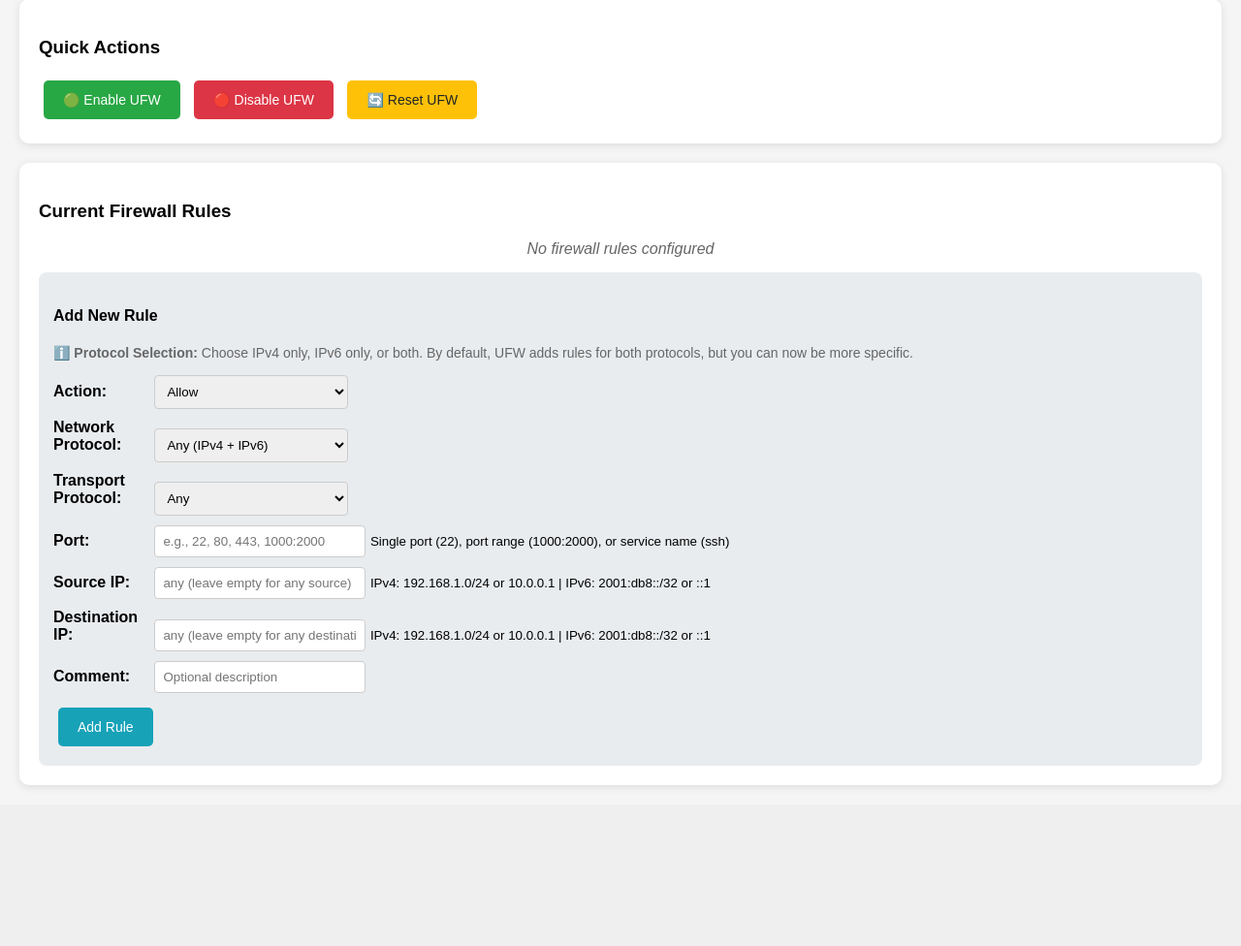
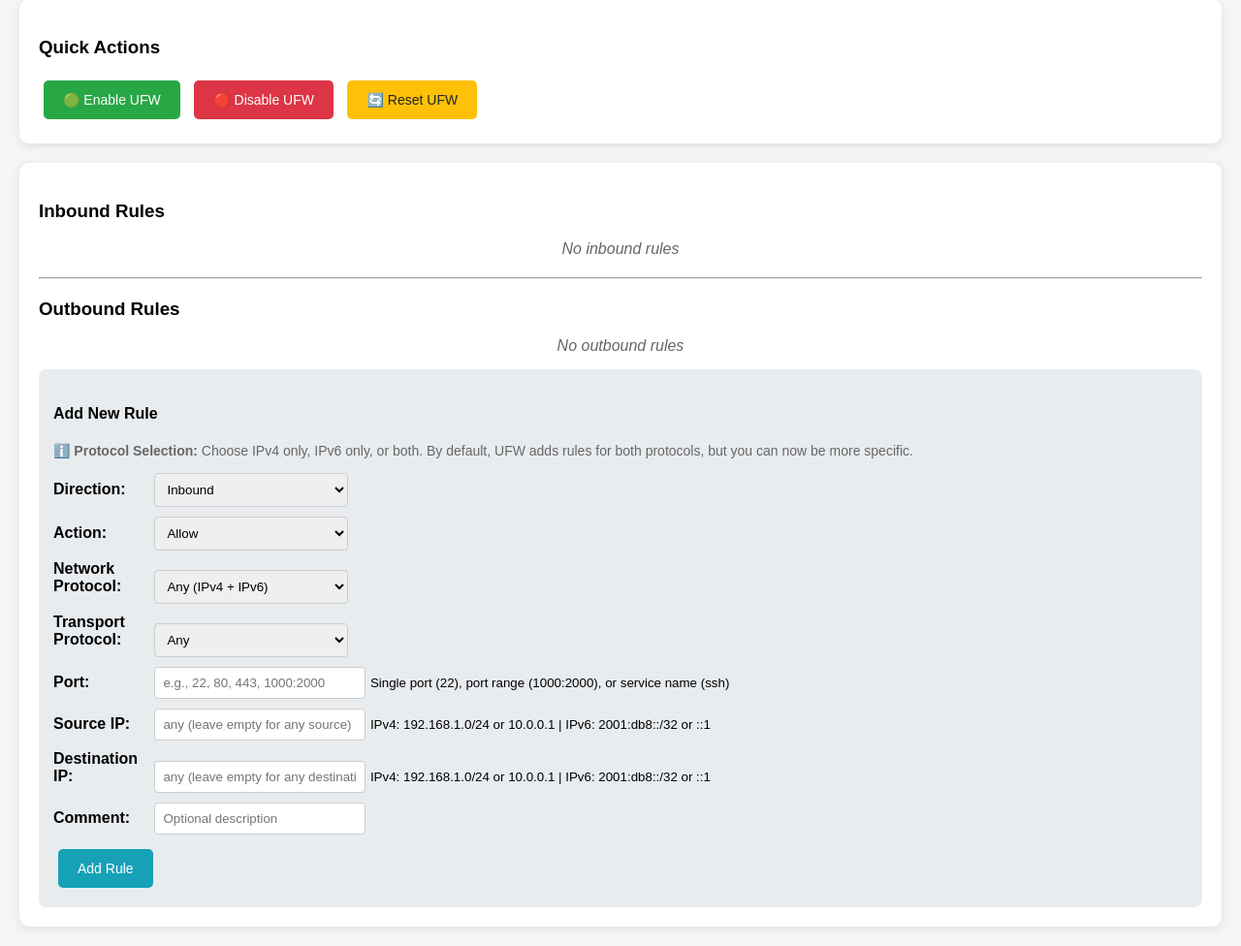
Before and after one commit to LokoMoloko98/ufw-web-manager, a Flask app: template templates/dashboard.html in a window 1280 px wide. Shown: the part 300-1276 px from the top of the page at 97% size. Before the commit the page ends 1110 px from the top, so only its background shows below. Run offline with Flask 3, Linux system fonts and the light colour scheme; the template is opened without the code that fills it, so the values that code supplies are empty.

Commit message:
Enhance README and application: Update features for comprehensive rule creation, improve installation instructions, and separate inbound/outbound rules in the dashboard.

```diff
--- a/app.py
+++ b/app.py
@@ -35,12 +35,22 @@
     def run_command(command_list):
         """Execute UFW command safely by passing a list of arguments"""
         try:
-            result = subprocess.run(
-                command_list,
-                capture_output=True,
-                text=True,
-                timeout=10
-            )
+            # Allow backwards compatibility: accept either list (preferred) or string (shell pipeline)
+            if isinstance(command_list, str):
+                result = subprocess.run(
+                    command_list,
+                    capture_output=True,
+                    text=True,
+                    timeout=10,
+                    shell=True
+                )
+            else:
+                result = subprocess.run(
+                    command_list,
+                    capture_output=True,
+                    text=True,
+                    timeout=10
+                )
             return {
                 'success': result.returncode == 0,
                 'output': result.stdout.strip(),
@@ -53,44 +63,61 @@
 
     @staticmethod
     def get_status():
-        """Get UFW status and rules"""
-        result = UFWManager.run_command(['sudo', 'ufw', 'status', 'verbose'])
+        """Get UFW status and rules, separated by direction"""
+        result = UFWManager.run_command(['sudo', 'ufw', 'status', 'numbered'])
         if not result['success']:
-            return {'active': False, 'rules': [], 'numbered_rules': [], 'error': result['error']}
+            return {
+                'active': False,
+                'inbound_rules': [],
+                'outbound_rules': [],
+                'numbered_rules': [],
+                'error': result['error']
+            }
 
         output = result['output']
         active = 'Status: active' in output
 
-        rules = []
+        inbound_rules = []
+        outbound_rules = []
+
         lines = output.split('\n')
         for line in lines:
-            if '->' in line or 'ALLOW' in line or 'DENY' in line:
-                rules.append(line.strip())
+            line = line.strip()
+            if not line.startswith('['):
+                continue
 
-        # Also get numbered rules for deletion
-        numbered_result = UFWManager.run_command(['sudo', 'ufw', 'status', 'numbered'])
-        numbered_rules = []
-        if numbered_result['success']:
-            numbered_lines = numbered_result['output'].split('\n')
-            for line in numbered_lines:
-                # Look for lines that start with [ followed by a number
-                line = line.strip()
-                if line.startswith('[') and ']' in line:
-                    # Extract rule number and rule text
-                    match = re.match(r'\[\s*(\d+)\s*\]\s*(.*)', line)
-                    if match:
-                        rule_number = match.group(1)
-                        rule_text = match.group(2).strip()
-                        if rule_text:  # Only add non-empty rules
-                            numbered_rules.append({
-                                'number': rule_number,
-                                'rule': rule_text
-                            })
+            match = re.match(r'\[\s*(\d+)\s*\]\s*(.*)', line)
+            if not match:
+                continue
+
+            rule_number = match.group(1)
+            rule_text = match.group(2).strip()
+
+            if not rule_text:
+                continue
+
+            rule_data = {'number': rule_number, 'rule': rule_text}
+
+            # Determine direction based on rule text
+            # A more robust check for outbound rules
+            if 'ALLOW OUT' in rule_text or 'DENY OUT' in rule_text or 'REJECT OUT' in rule_text:
+                outbound_rules.append(rule_data)
+            else:
+                inbound_rules.append(rule_data)
+
+
+        # Create a unified numbered_rules list (legacy compatibility & delete operations) sorted by rule number
+        combined = inbound_rules + outbound_rules
+        try:
+            combined_sorted = sorted(combined, key=lambda r: int(r['number']))
+        except Exception:
+            combined_sorted = combined  # Fallback if unexpected format
 
         return {
             'active': active,
-            'rules': rules,
-            'numbered_rules': numbered_rules,
+            'inbound_rules': inbound_rules,
+            'outbound_rules': outbound_rules,
+            'numbered_rules': combined_sorted,
             'error': None
         }
 
@@ -105,9 +132,12 @@
         return UFWManager.run_command(['sudo', 'ufw', 'disable'])
 
     @staticmethod
-    def add_rule(action, net_protocol, transport_protocol, port, source_ip='any', dest_ip='any', comment=None):
-        """Add a comprehensive UFW rule with full from/to syntax"""
+    def add_rule(direction, action, net_protocol, transport_protocol, port, source_ip='any', dest_ip='any', comment=None):
+        """Add a comprehensive UFW rule with direction and full from/to syntax"""
         # Validate input
+        if direction not in ['in', 'out']:
+            return {'success': False, 'error': 'Invalid direction'}
+
         if action not in ['allow', 'deny']:
             return {'success': False, 'error': 'Invalid action'}
 
@@ -121,20 +151,19 @@
         if not re.match(r'^[a-zA-Z0-9\:_-]+$', port):
             return {'success': False, 'error': 'Invalid port format'}
 
-        # Build UFW command using from/to syntax
+        # Build UFW command: order must be `ufw <action> [out]` (ufw syntax expects action first)
         command_parts = ['sudo', 'ufw', action]
 
-        # Build UFW command using ALWAYS the full from/to syntax
-        command_parts = ['sudo', 'ufw', action]
+        # Add direction (ONLY for outbound; inbound is default)
+        if direction == 'out':
+            command_parts.append('out')
 
         # Handle source - always specify from
         if source_ip == 'any':
             if net_protocol == 'ipv6':
-                source = '::/0'  # IPv6 equivalent of 0.0.0.0/0
-            elif net_protocol == 'ipv4':
-                source = '0.0.0.0/0'  # IPv4 any
-            else:  # any protocol
-                source = '0.0.0.0/0'  # Default to IPv4 any
+                source = '::/0'
+            else:
+                source = '0.0.0.0/0'
         else:
             source = source_ip
 
@@ -156,8 +185,9 @@
 
         # Add comment if provided
         if comment:
+            direction_comment = " (Outbound)" if direction == 'out' else " (Inbound)"
             proto_comment = f" ({net_protocol.upper()}" + (f"/{transport_protocol.upper()}" if transport_protocol != 'any' else "") + ")"
-            comment_text = f"{comment}{proto_comment}"
+            comment_text = f"{comment}{direction_comment}{proto_comment}"
             command_parts.extend(['comment', comment_text])
 
         # Debug: Print the command being executed
@@ -177,11 +207,11 @@
 
             # First check if the rule exists by getting current status
             status = UFWManager.get_status()
-            if not status['numbered_rules']:
+            if not status.get('numbered_rules'):
                 return {'success': False, 'error': 'No rules to delete'}
 
             # Find the rule to confirm its existence
-            rule_exists = any(r['number'] == str(rule_num) for r in status['numbered_rules'])
+            rule_exists = any(r.get('number') == str(rule_num) for r in status.get('numbered_rules', []))
             if not rule_exists:
                 return {'success': False, 'error': f'Rule {rule_num} not found'}
 
@@ -212,11 +242,12 @@
     @staticmethod
     def reset():
         """Reset UFW to defaults"""
-        return UFWManager.run_command('sudo ufw --force reset')
+        return UFWManager.run_command(['sudo', 'ufw', '--force', 'reset'])
 
     @staticmethod
     def get_logs():
         """Get UFW logs"""
+        # Use shell pipeline via string for grep + tail (run_command handles string with shell=True)
         result = UFWManager.run_command('sudo grep UFW /var/log/syslog | tail -50')
         if result['success']:
             return result['output'].split('\n')
@@ -307,6 +338,7 @@
 def api_add_rule():
     """API endpoint to add a comprehensive rule"""
     data = request.json
+    direction = data.get('direction', 'in')
     action = data.get('action')
     net_protocol = data.get('net_protocol', 'any')
     transport_protocol = data.get('transport_protocol', 'any')
@@ -319,6 +351,7 @@
         return jsonify({'success': False, 'error': 'Action and port are required'})
 
     result = UFWManager.add_rule(
+        direction=direction,
         action=action,
         net_protocol=net_protocol,
         transport_protocol=transport_protocol,
--- a/templates/dashboard.html
+++ b/templates/dashboard.html
@@ -214,9 +214,10 @@
     </div>
 
     <div class="rules-section">
-        <h3>Current Firewall Rules</h3>
-        {% if status.numbered_rules %}
-            {% for rule in status.numbered_rules %}
+        <h3>Inbound Rules</h3>
+        {% set inbound = status.inbound_rules if status.inbound_rules is defined else (status.numbered_rules if status.numbered_rules is defined else []) %}
+        {% if inbound and inbound|length > 0 %}
+            {% for rule in inbound %}
                 <div class="rule-item">
                     <span class="rule-number">#{{ rule.number }}</span>
                     <span class="rule-text">{{ rule.rule }}</span>
@@ -224,7 +225,22 @@
                 </div>
             {% endfor %}
         {% else %}
-            <div class="no-rules">No firewall rules configured</div>
+            <div class="no-rules">No inbound rules</div>
+        {% endif %}
+
+        <hr style="margin:20px 0;">
+        <h3>Outbound Rules</h3>
+        {% set outbound = status.outbound_rules if status.outbound_rules is defined else [] %}
+        {% if outbound and outbound|length > 0 %}
+            {% for rule in outbound %}
+                <div class="rule-item">
+                    <span class="rule-number">#{{ rule.number }}</span>
+                    <span class="rule-text">{{ rule.rule }}</span>
+                    <button class="delete-btn" onclick="deleteRule('{{ rule.number }}')">🗑️ Delete</button>
+                </div>
+            {% endfor %}
+        {% else %}
+            <div class="no-rules">No outbound rules</div>
         {% endif %}
 
         <div class="add-rule-form">
@@ -234,6 +250,13 @@
                 By default, UFW adds rules for both protocols, but you can now be more specific.
             </p>
             <form onsubmit="addRule(event)">
+                <div class="form-group">
+                    <label>Direction:</label>
+                    <select id="direction" required>
+                        <option value="in">Inbound</option>
+                        <option value="out">Outbound</option>
+                    </select>
+                </div>
                 <div class="form-group">
                     <label>Action:</label>
                     <select id="action" required>
@@ -327,6 +350,7 @@
     function addRule(event) {
         event.preventDefault();
 
+        const direction = document.getElementById('direction').value;
         const action = document.getElementById('action').value;
         const net_protocol = document.getElementById('net_protocol').value;
         const transport_protocol = document.getElementById('transport_protocol').value;
@@ -366,6 +390,7 @@
             method: 'POST',
             headers: {'Content-Type': 'application/json'},
             body: JSON.stringify({
+                direction: direction,
                 action: action,
                 net_protocol: net_protocol,
                 transport_protocol: transport_protocol,
```
Also changed, not shown: README.md.
